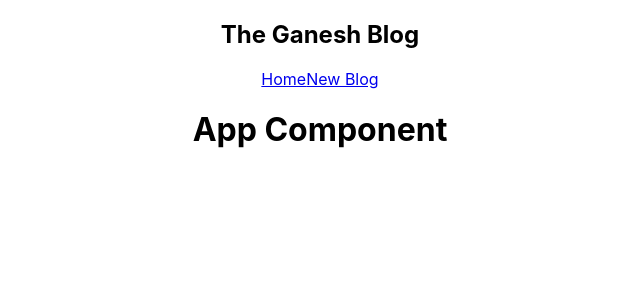
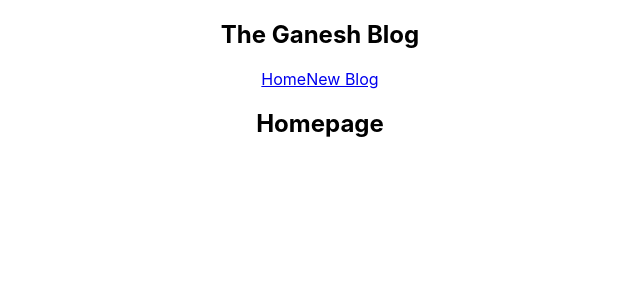
Before and after one commit to ganeshgajula/ganesh-blog-react, a React (Create React App) app: page / in a window 1280 px wide. Shown: the top 300 px of the page, without its empty margins (320-960 px from the left). Built offline with nearby package versions, Linux system fonts and the light colour scheme.

Commit message:
update: created home component

```diff
--- a/src/App.js
+++ b/src/App.js
@@ -1,12 +1,13 @@
 import "./App.css";
 import Navbar from "./Navbar";
+import Home from "./Home";
 
 function App() {
   return (
     <div className="App">
       <Navbar />
       <div className="content">
-        <h1>App Component</h1>
+        <Home />
       </div>
     </div>
   );
--- /dev/null
+++ b/src/Home.js
@@ -0,0 +1,9 @@
+const Home = () => {
+  return (
+    <div className="home">
+      <h2>Homepage</h2>
+    </div>
+  );
+};
+
+export default Home;
```
Also changed, not shown: 1 other file (tests, documents, lock files or other folders).
